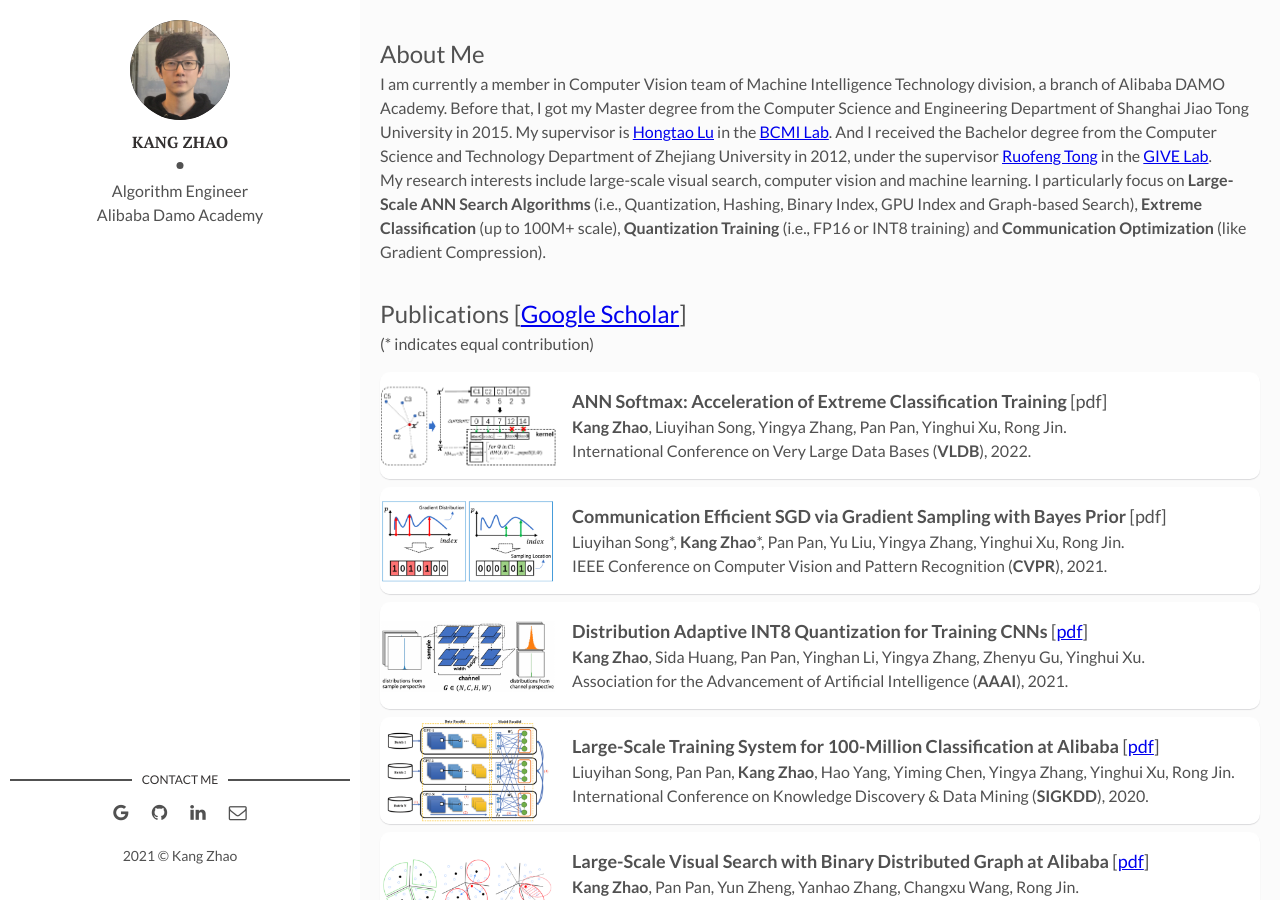
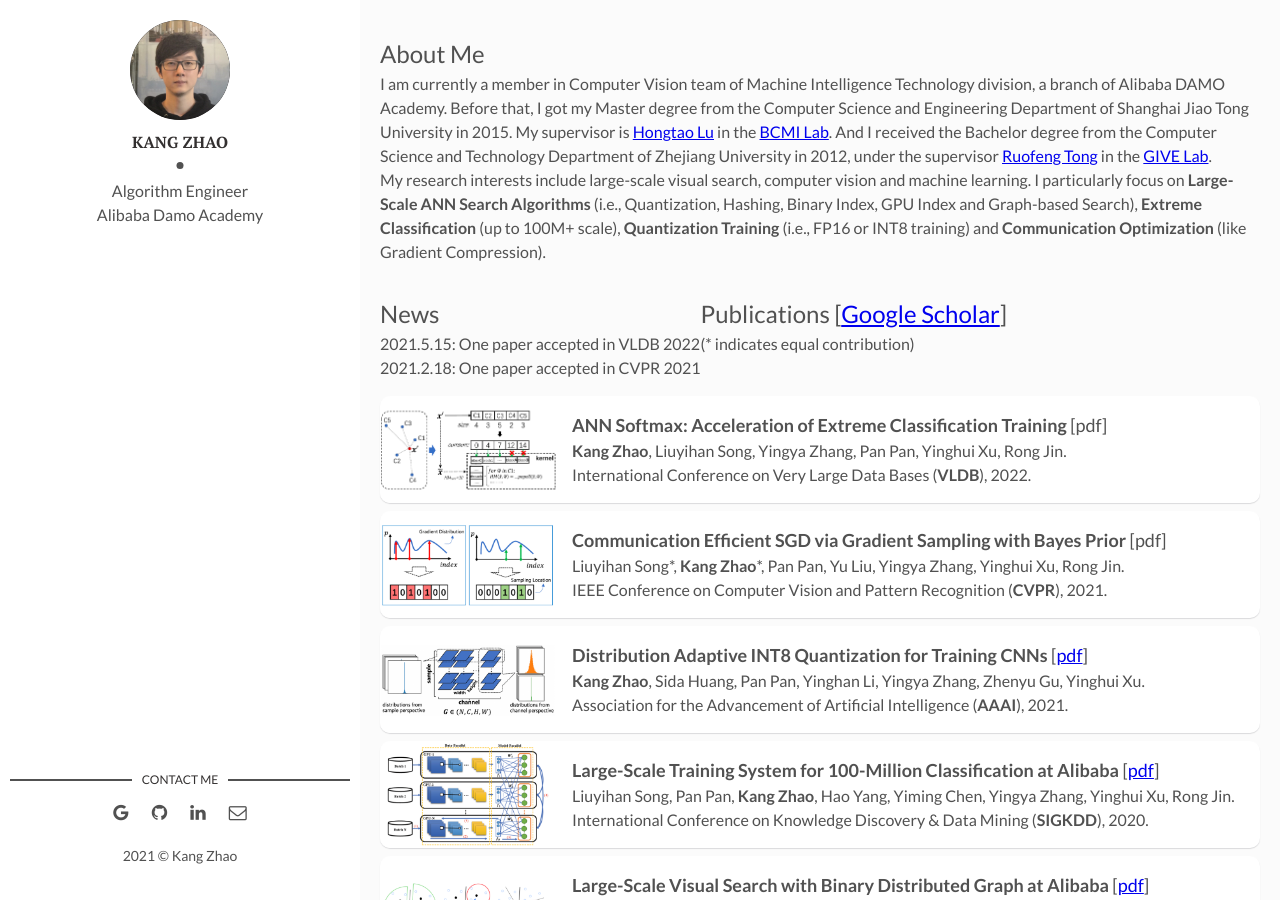
Before and after one commit to kangzhao2/kangzhao2.github.io, a Jekyll site: the page built from index.html, in a window 1280 px wide and 900 px high. Built offline with Jekyll 4.4.1, drawn with Linux system fonts in a browser that asks for light colours; the list of posts is cut into pages by our own code.

Commit message:
Update index.html

```diff
--- a/index.html
+++ b/index.html
@@ -4,6 +4,7 @@ layout: main
 <body>
 <p><font size="5">About Me</font> <br>I am currently a member in Computer Vision team of Machine Intelligence Technology division, a branch of Alibaba DAMO Academy. Before that, I got my Master degree from the Computer Science and Engineering Department of Shanghai Jiao Tong University in 2015. My supervisor is <a href="http://www.cs.sjtu.edu.cn/PeopleDetail.aspx?id=95">Hongtao Lu</a> in the <a href="http://bcmi.sjtu.edu.cn/member.html">BCMI Lab</a>. And I received the Bachelor degree from the Computer Science and Technology Department of Zhejiang University in 2012, under the supervisor <a href="http://give.zju.edu.cn/memberHomepage/TongRuofeng.html">Ruofeng Tong</a> in the <a href="http://give.zju.edu.cn/portal/index.html">GIVE Lab</a>.<br>My research interests include large-scale visual search, computer vision and machine learning. I particularly focus on <b>Large-Scale ANN Search Algorithms</b> (i.e., Quantization, Hashing, Binary Index, GPU Index and Graph-based Search), <b>Extreme Classification</b> (up to 100M+ scale), <b>Quantization Training</b> (i.e., FP16 or INT8 training) and <b>Communication Optimization</b> (like Gradient Compression).
 </p>
+<p><font size="5">News</font> <br>2021.5.15: One paper accepted in VLDB 2022 <br>2021.2.18: One paper accepted in CVPR 2021</p>
 <p><font size="5">Publications [<a href="https://scholar.google.com/citations?user=02H8RBIAAAAJ&hl=zh-CN">Google Scholar</a>]</font><br>(* indicates equal contribution)</p>
 </body>
 
```
